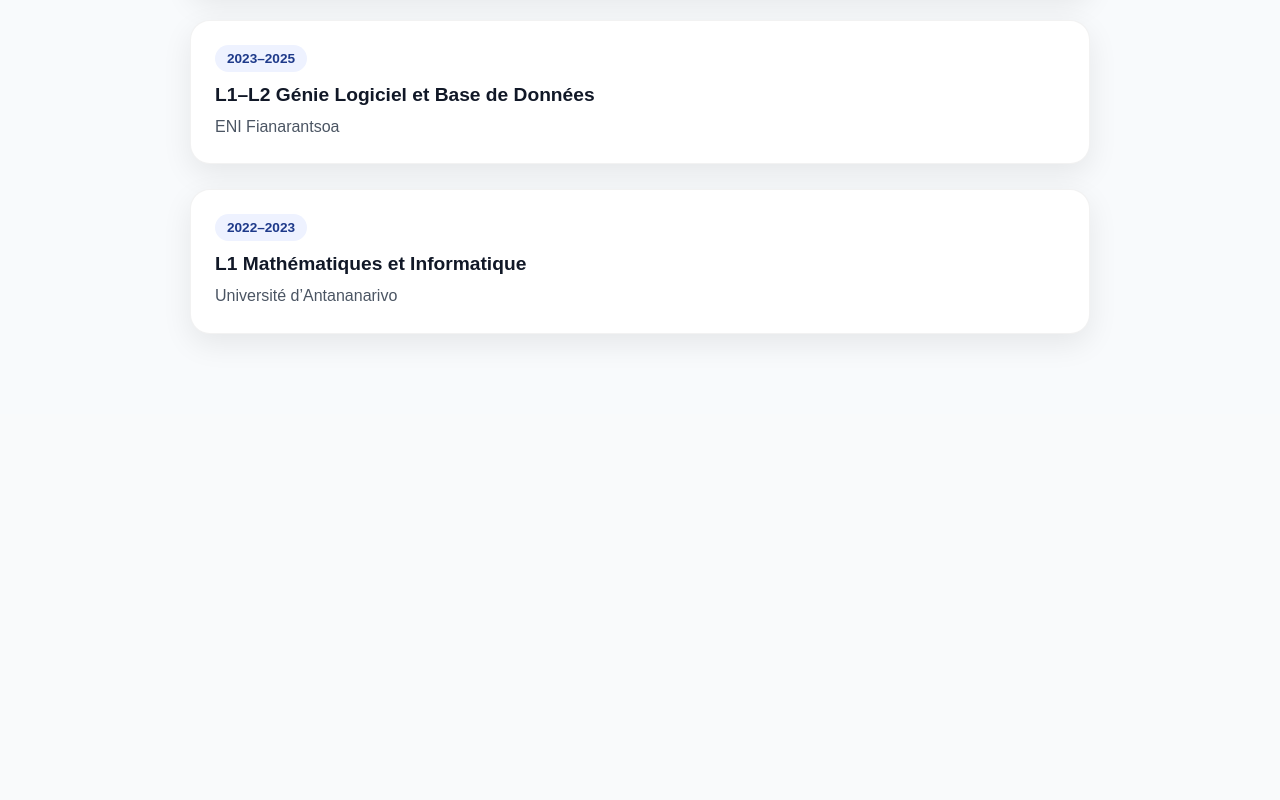
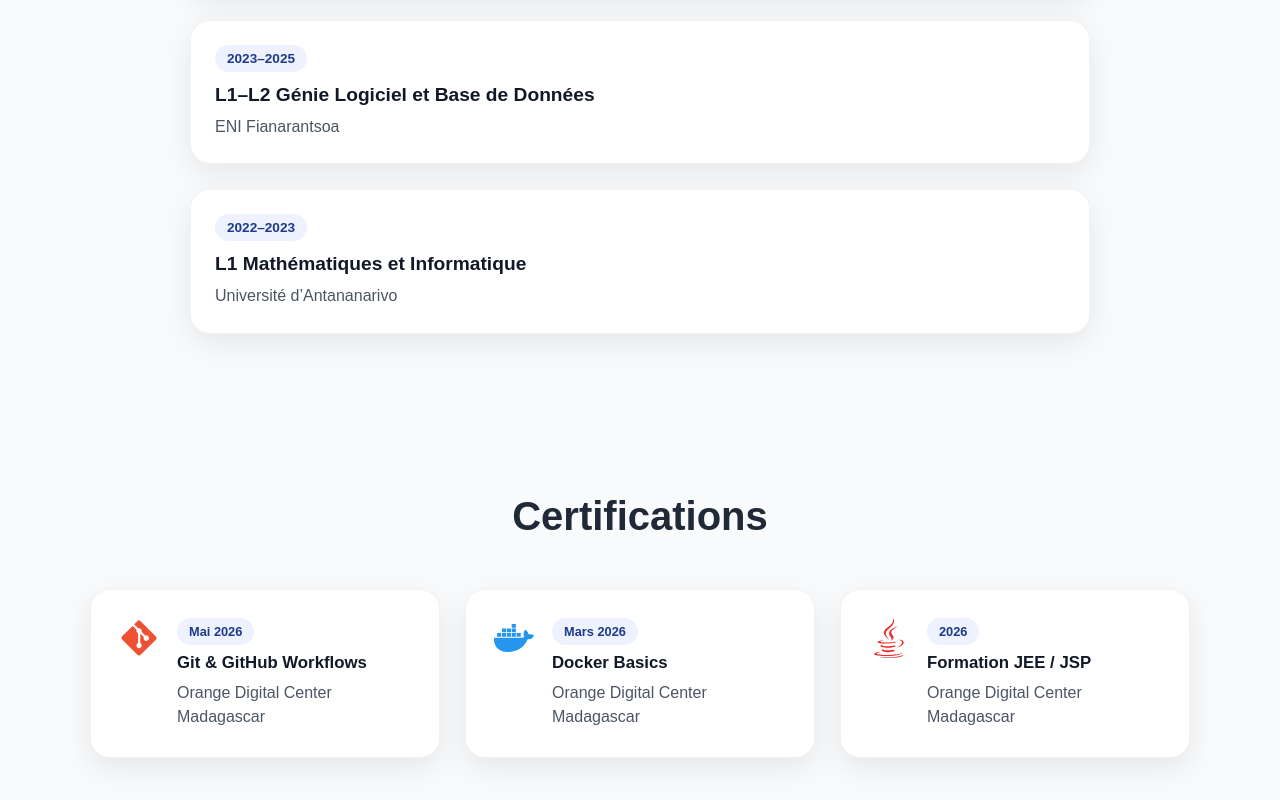
Before and after one commit to Fanajaval/mon-portfolio, a React app: page / in a window 1280 px wide. Shown: the part 5893-6693 px from the top of the page. Before the commit the page ends 6307 px from the top, so only its background shows below. Built offline with nearby package versions, Linux system fonts and the light colour scheme; the HTML template or start-up script is replaced by a standard one.

Commit message:
section certifications

```diff
--- a/src/App.jsx
+++ b/src/App.jsx
@@ -5,6 +5,7 @@
 import {FaJava} from  "react-icons/fa6";
 import Projects from "./components/Projects";
 import Education  from "./components/Education";
+import Certifications from "./components/Certifications";
 
 function App(){
   return (
@@ -16,6 +17,7 @@
       <FaJava className="skill-icon" />
       <Projects/>
       <Education/>
+      <Certifications/>
     </>
   );
 }
--- a/src/components/CertificationCard.jsx
+++ b/src/components/CertificationCard.jsx
@@ -0,0 +1,33 @@
+function CertificationCard({ certification }) {
+
+  const Icon = certification.icon;
+
+  return (
+
+    <div className="cert-card">
+
+      <div
+        className="cert-icon"
+        style={{ color: certification.color }}
+      >
+        <Icon />
+      </div>
+
+      <div className="cert-content">
+
+        <span className="cert-period">
+          {certification.period}
+        </span>
+
+        <h3>{certification.title}</h3>
+
+        <p>{certification.organization}</p>
+
+      </div>
+
+    </div>
+
+  );
+}
+
+export default CertificationCard;
--- /dev/null
+++ b/src/components/Certifications.jsx
@@ -0,0 +1,28 @@
+import { certifications } from "../data/certifications";
+import CertificationCard from "./CertificationCard";
+import "../styles/Certifications.css";
+
+function Certifications() {
+  return (
+    <section className="certifications" id="certifications">
+
+      <h2 className="section-title">
+        Certifications
+      </h2>
+
+      <div className="certifications-grid">
+
+        {certifications.map((certification) => (
+          <CertificationCard
+            key={certification.title}
+            certification={certification}
+          />
+        ))}
+
+      </div>
+
+    </section>
+  );
+}
+
+export default Certifications;
--- a/src/data/certifications.js
+++ b/src/data/certifications.js
@@ -0,0 +1,29 @@
+import { FaGitAlt, FaDocker, FaJava } from "react-icons/fa6";
+
+export const certifications = [
+
+  {
+    title: "Git & GitHub Workflows",
+    organization: "Orange Digital Center Madagascar",
+    period: "Mai 2026",
+    icon: FaGitAlt,
+    color: "#F05032"
+  },
+
+  {
+    title: "Docker Basics",
+    organization: "Orange Digital Center Madagascar",
+    period: "Mars 2026",
+    icon: FaDocker,
+    color: "#2496ED"
+  },
+
+  {
+    title: "Formation JEE / JSP",
+    organization: "Orange Digital Center Madagascar",
+    period: "2026",
+    icon: FaJava,
+    color: "#EA2D2E"
+  },
+
+];
--- /dev/null
+++ b/src/styles/Certifications.css
@@ -0,0 +1,75 @@
+.certifications {
+  padding: 80px 20px;
+}
+
+.certifications-grid {
+  max-width: 1100px;
+  margin: 40px auto 0;
+  display: grid;
+  grid-template-columns: repeat(
+    auto-fit,
+    minmax(280px, 1fr)
+  );
+  gap: 25px;
+}
+
+.cert-card {
+  background: white;
+  padding: 28px;
+  border-radius: 20px;
+  border: 1px solid rgba(0,0,0,0.05);
+  box-shadow: 0 10px 30px rgba(0,0,0,0.08);
+  display: flex;
+  align-items: flex-start;
+  gap: 18px;
+  transition: transform 0.3s ease, box-shadow 0.3s ease;
+}
+
+.cert-card:hover {
+  transform: translateY(-6px);
+  box-shadow: 0 18px 40px rgba(0,0,0,0.12);
+}
+
+.cert-icon {
+  font-size: 2.5rem;
+  flex-shrink: 0;
+}
+
+.cert-content {
+  display: flex;
+  flex-direction: column;
+  gap: 8px;
+}
+
+.cert-period {
+  display: inline-block;
+  width: fit-content;
+  background: #eef2ff;
+  color: #1e3a8a;
+  padding: 6px 12px;
+  border-radius: 999px;
+  font-size: 0.8rem;
+  font-weight: 700;
+}
+
+.cert-content h3 {
+  font-size: 1.05rem;
+  color: #111827;
+  margin: 0;
+}
+
+.cert-content p {
+  color: #4b5563;
+  margin: 0;
+  line-height: 1.5;
+}
+
+@media (max-width: 768px) {
+  .certifications {
+    padding: 60px 16px;
+  }
+
+  .cert-card {
+    padding: 22px;
+  }
+}
```
